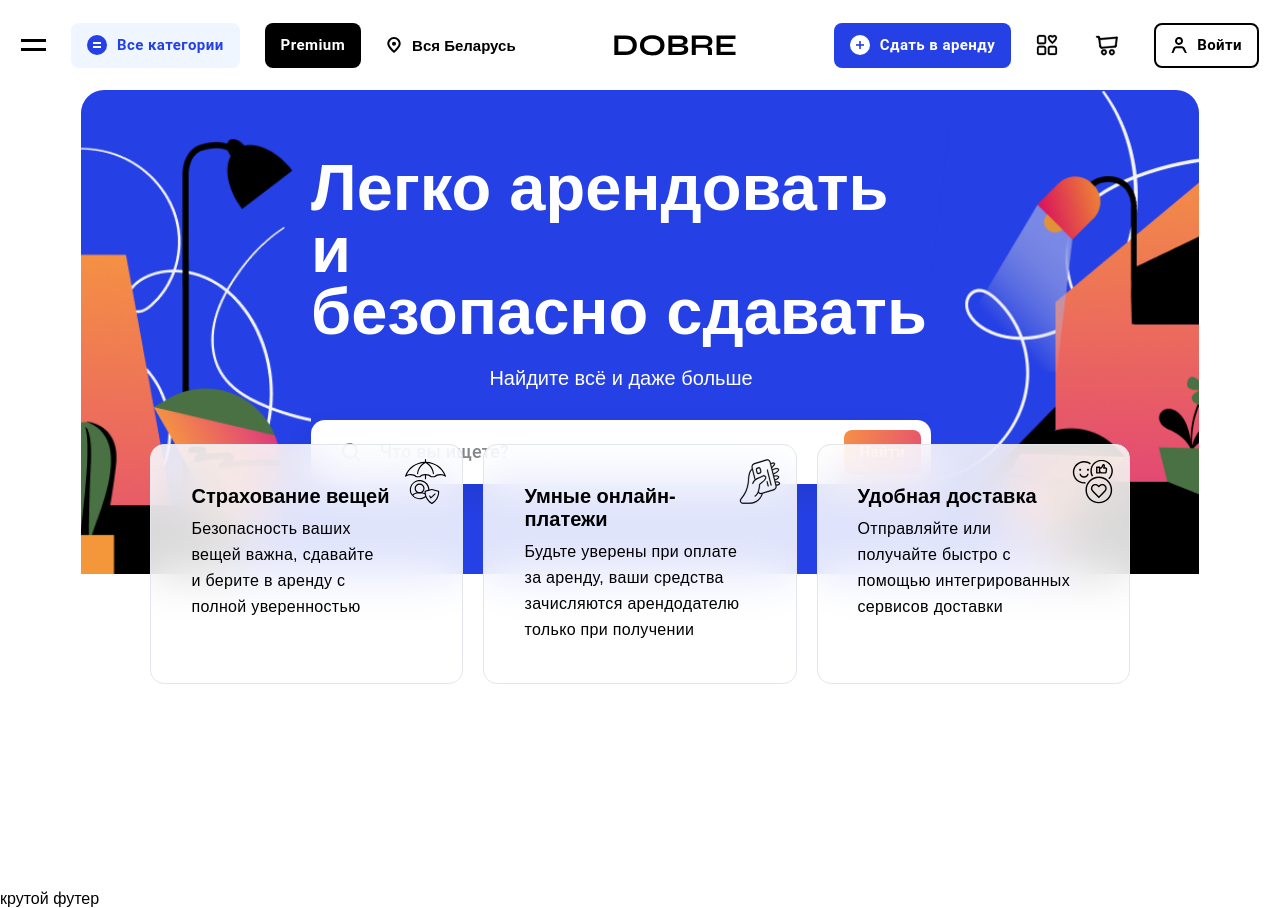
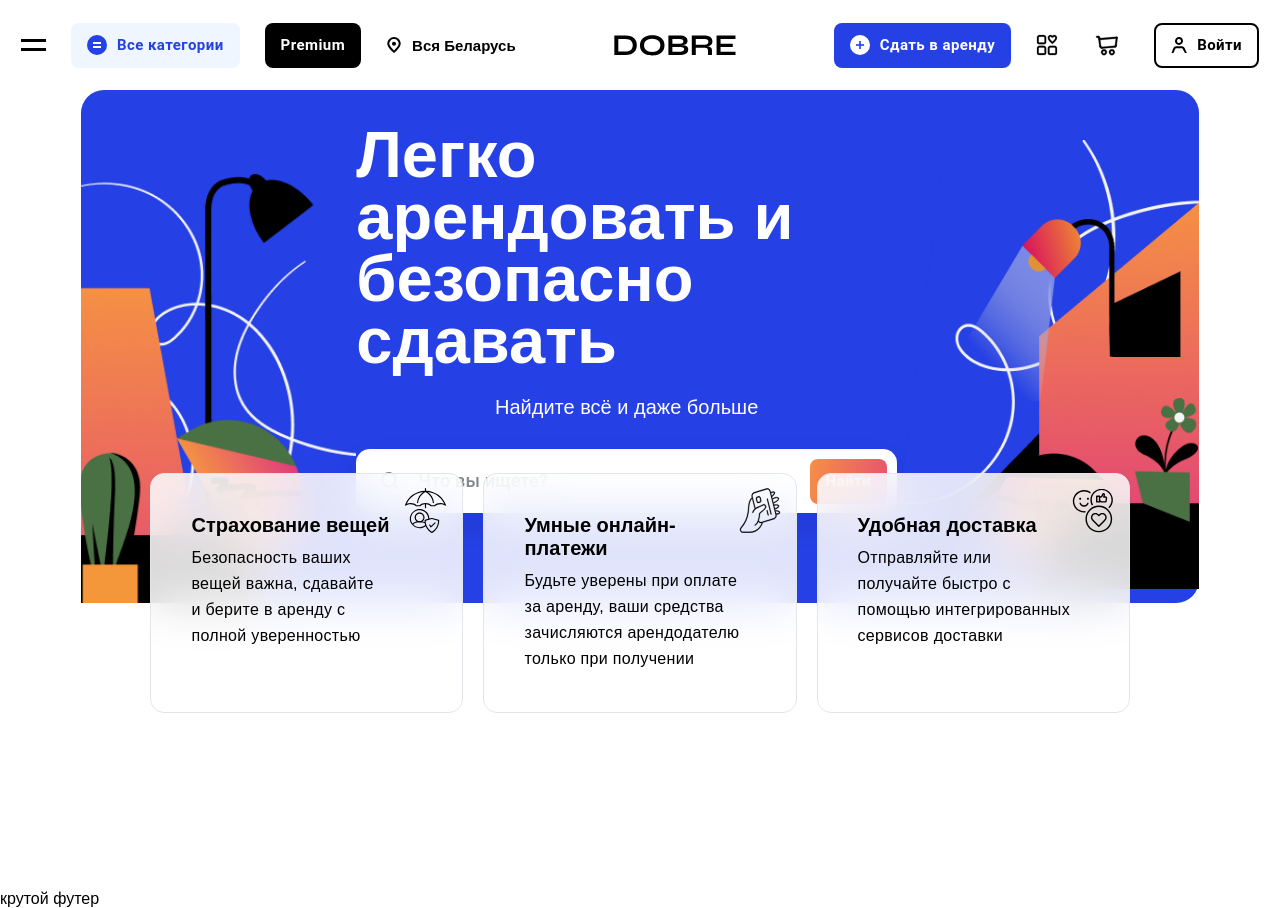
Before and after one commit to DOBRESERVICE/dobre-front, a Next.js app: page / in a window 1280 px wide. Built offline with nearby package versions, Linux system fonts and the light colour scheme.

Commit message:
fix:styles

```diff
--- a/src/components/InputSearch/InputSearch.module.scss
+++ b/src/components/InputSearch/InputSearch.module.scss
@@ -4,7 +4,7 @@
   display: flex;
   justify-content: space-between;
   max-width: 620px;
-  width: 620px;
+  width: 100%;
   align-items: center;
   border-radius: 14px;
   height: 64px;
--- a/src/components/SearchBlock/SearchBlock.module.scss
+++ b/src/components/SearchBlock/SearchBlock.module.scss
@@ -4,7 +4,7 @@
     justify-content: space-between;
     align-items: center;
     width: calc(100% - 162px);
-    height: 484px;
+    padding-top: 34px;
     background-color: $deep-blue;
     border-radius: 23px;
     position: relative;
@@ -13,14 +13,16 @@
     display: flex;
     flex-direction: column;
     gap:30px;
-    height: 350px;
+    padding-bottom: 90px;
 }
 .leftImageWrapper {
     align-self: end;
-    height: 90%;
+   height: 430px;
+    max-height: 430px;
 }
 .rightImageWrapper {
-    height: 100%;
+   max-height:450px;
+    height: 450px;
 }
 .rightImageWrapper > img , .leftImageWrapper > img {
     width: 100%;
--- a/src/components/SearchBlock/SearchBlock.tsx
+++ b/src/components/SearchBlock/SearchBlock.tsx
@@ -24,7 +24,7 @@ export const SearchBlock = () => {
       <div className={styles.rightImageWrapper}>
         <Image src={secondLampGroup} alt='lamp group' />
       </div>
-      <SearchCardsContainer data={searchCardsData} />
+      <SearchCardsContainer cardsData={searchCardsData} />
     </section>
   );
 };
--- a/src/components/SearchCardsContainer/SearchCardsContainer.tsx
+++ b/src/components/SearchCardsContainer/SearchCardsContainer.tsx
@@ -3,12 +3,12 @@ import { SearchBlockCard } from '@/components/SearchBlockCard/SearchBlockCard';
 import { FC } from 'react';
 
 interface SearchCardsContainer {
-  data: SearchBlockCard[];
+  cardsData: SearchBlockCard[];
 }
-export const SearchCardsContainer: FC<SearchCardsContainer> = ({ data }) => {
+export const SearchCardsContainer: FC<SearchCardsContainer> = ({ cardsData }) => {
   return (
     <div className={styles.searchCardsContainer}>
-      {data.map((card) => (
+      {cardsData.map((card) => (
         <SearchBlockCard key={card.id} cardHeader={card.cardHeader} cardText={card.cardText} iconUrl={card.iconUrl} />
       ))}
     </div>
--- a/src/ui/SectionHeader/SectionHeader.module.scss
+++ b/src/ui/SectionHeader/SectionHeader.module.scss
@@ -9,17 +9,17 @@
   & > h1 {
     font-size: $font-big;
     font-weight: $fweight-big;
-    color:$white;
+    color: $white;
     line-height: 62px;
   }
   & > h2 {
     font-size: 36px;
     font-weight: $fweight-big;
-    color:$white;
+    color: $white;
   }
   & > h3 {
     font-size: $font-medium;
-    color:$white;
+    color: $white;
     font-weight: $fweight-medium;
   }
 }
```
